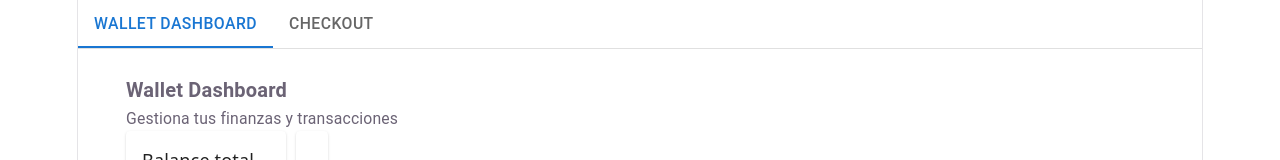
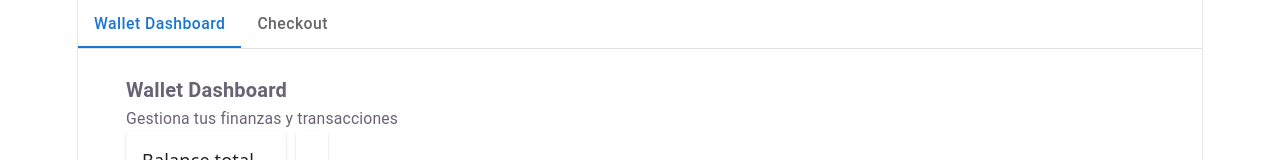
Before and after one commit to loricode/prueba-checkout, a React (Vite) app: page / in a window 1280 px wide. Shown: the top 160 px of the page. Built offline with nearby package versions, Linux system fonts and the light colour scheme.

Commit message:
buen avance de la vista checkout

```diff
--- a/src/interfaces/product.ts
+++ b/src/interfaces/product.ts
@@ -2,4 +2,5 @@ export type Product = {
   id:string;
   title: string;
   price:string;
+  image:string;
 }
--- a/src/pages/payment/PaymentPage.tsx
+++ b/src/pages/payment/PaymentPage.tsx
@@ -44,8 +44,8 @@ export const PaymentPage = () => {
             <div>
                 <Box sx={{ borderBottom: 1, borderColor: 'divider' }}>
                     <Tabs value={value} onChange={handleChange} aria-label="basic tabs example">
-                        <Tab label="Wallet Dashboard" {...a11yProps(0)} />
-                        <Tab label="Checkout" {...a11yProps(1)} />
+                        <Tab sx={{textTransform:'capitalize'}} label="Wallet Dashboard" {...a11yProps(0)} />
+                        <Tab sx={{textTransform:'capitalize'}} label="Checkout" {...a11yProps(1)} />
                     </Tabs>
                 </Box>
 
--- a/src/pages/payment/tabsPayment/checkout/TabCheckout.tsx
+++ b/src/pages/payment/tabsPayment/checkout/TabCheckout.tsx
@@ -157,7 +157,7 @@ export const TabCheckout = () => {
                 </CardContent>
 
                 <CardActions sx={{ px: 2 }}>
-                    <Button sx={{ background: "#000", color: '#FFF' }} fullWidth variant="outlined" startIcon={<HttpsIcon />}>
+                    <Button sx={{ textTransform:'capitalize', background: "#000", color: '#FFF' }} fullWidth variant="outlined" startIcon={<HttpsIcon />}>
                         Pagar
                     </Button>
                 </CardActions>
@@ -189,12 +189,14 @@ export const TabCheckout = () => {
                                 }
                             >
                                 <ListItemAvatar>
-                                    <Avatar>
-                                        <FolderIcon />
-                                    </Avatar>
+                                    <img width={40} src={product.image
+                                    } alt={product.id}>
+                                    </img>
+
                                 </ListItemAvatar>
                                 <ListItemText
                                     primary={product?.title}
+                                    secondary={"Cantidad " + product.id}
                                 />
                             </ListItem>,
                         )}
```
